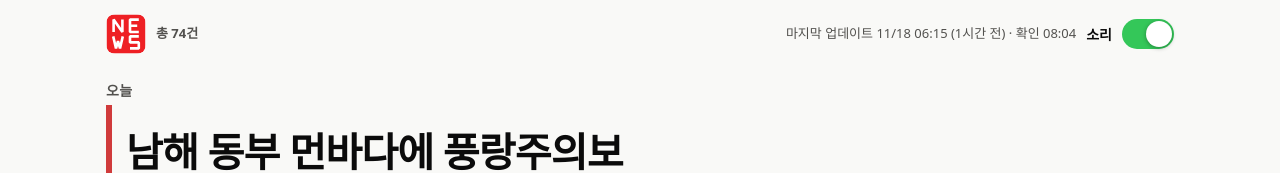
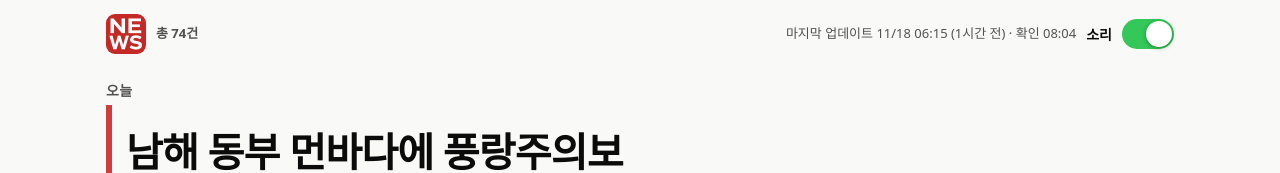
Before and after one commit to dongjin0555-blip/busan-weather-news, a plain HTML site: page index.html in a window 1280 px wide. Shown: the top 173 px of the page. Drawn offline with Linux system fonts and the light colour scheme.

Commit message:
마크를 새 NEWS 이미지로 교체(logo.png, favicon.png)
Co-Authored-By: Claude Sonnet 5.5 <noreply@anthropic.com>
Claude-Session: https://claude.ai/code/session_0169cbnxnSKwnu7kH83R98kS

```diff
--- a/index.html
+++ b/index.html
@@ -4,7 +4,7 @@
 <meta charset="utf-8">
 <meta name="viewport" content="width=device-width, initial-scale=1">
 <title>부산·울산·경남 기상·재해 뉴스</title>
-<link rel="icon" type="image/svg+xml" href="favicon.svg">
+<link rel="icon" type="image/png" href="favicon.png">
 <style>
   :root {
     color-scheme: light;
@@ -84,7 +84,7 @@
 <body>
 <div class="wrap">
   <div class="top">
-    <span class="left"><img class="logo" src="favicon.svg" alt="NEWS" width="40" height="40"><span id="count"></span></span>
+    <span class="left"><img class="logo" src="logo.png" alt="NEWS" width="40" height="40"><span id="count"></span></span>
     <div class="right">
       <span id="upd" aria-live="polite">불러오는 중…</span>
       <label class="sw" for="snd"><span id="sndlbl">소리</span>
```
Also changed, not shown: favicon.png (added), favicon.svg (deleted), logo.png (added).
